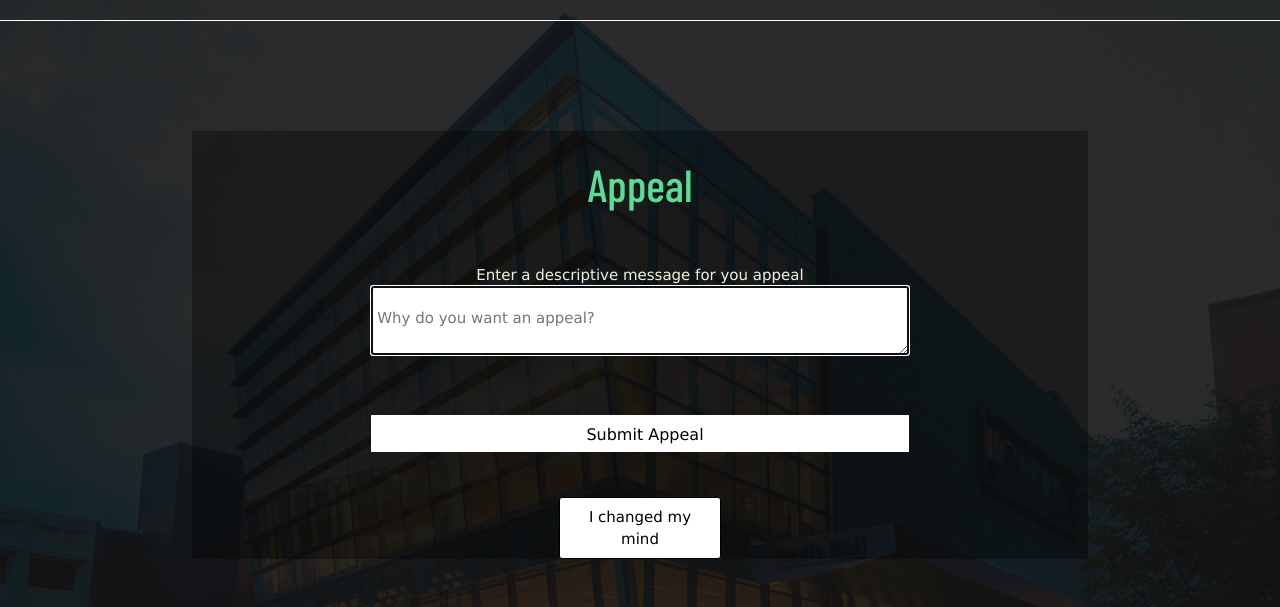
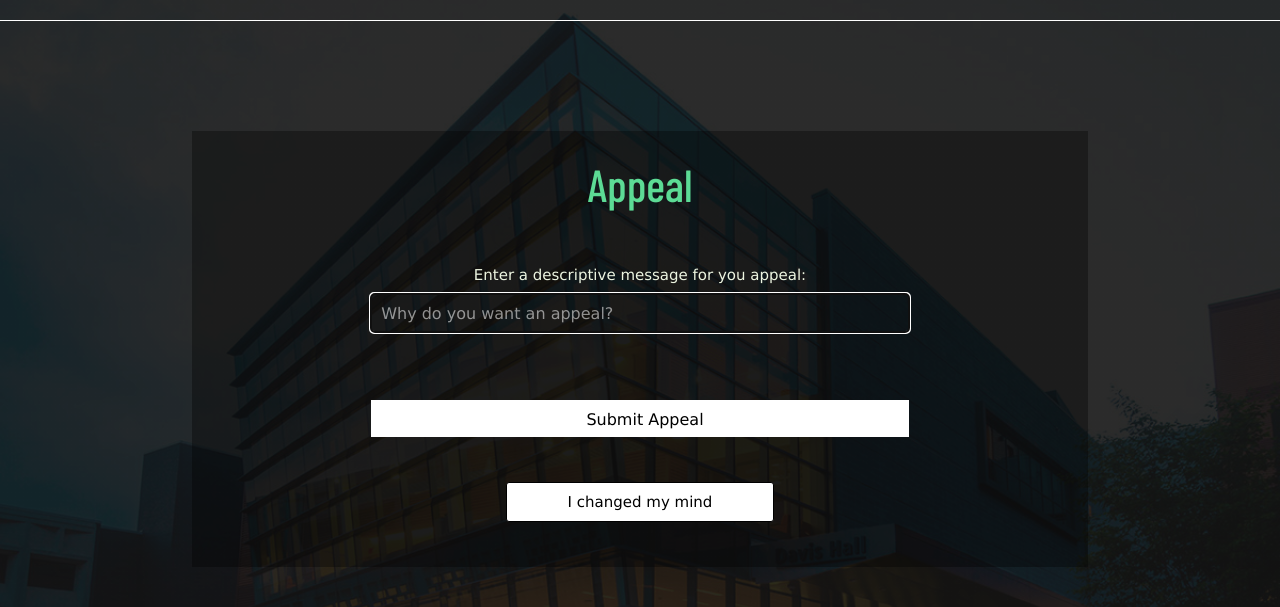
Before and after one commit to cse442-at-ub/cse442-semester-project-jalapenocrisp, a PHP site: page /studentContent/student-appeal.php?user_id=1 in a window 1280 px wide. Shown: the part 56-663 px from the top of the page. Run offline with PHP 8.4, Linux system fonts and the light colour scheme; data that the repository does not hold is empty; some libraries are stand-ins or nearby versions; some web fonts are replaced.

Commit message:
issue #185 fixing student appeal styling

```diff
--- a/studentContent/student-appeal.php
+++ b/studentContent/student-appeal.php
@@ -76,7 +76,7 @@ if(count($_POST)>0) {
     <br>
     <br>
 
-    <div class="modal">
+<div class="modal">
     <h1 class="welcome-page-title modal-title"> Appeal </h1>
     <br> <br>
 
@@ -94,19 +94,21 @@ if(count($_POST)>0) {
 
 			<div class="modal-input">
 
-				<label for="appeal_reason">Enter a descriptive message for you appeal</label>
-				<textarea id="appeal_reason" name="appeal_reason" cols="70" placeholder="Why do you want an appeal?" autofocus></textarea>
+				<label>Enter a descriptive message for you appeal: </label>
+				<input class="sign_up_input" name="appeal_reason" placeholder="Why do you want an appeal?" autofocus></input>
 
 				<input id="log_in_button" name="submit" type="submit" value="Submit Appeal">
 				<br>
 				<br>
-				<br>
+                <br>
+			</div>
 
-			</div>
         </form>
-        <button class="selectButton" onclick="window.location.href = '../index.html';">I changed my mind</button>
+    </div>
 
-    </div>
+        <button class="selectButton" onclick="window.location.href = '../index.html';">I changed my mind</button><br><br>
+
+</div>
 
 
     <script src="../index.js"></script>
```
